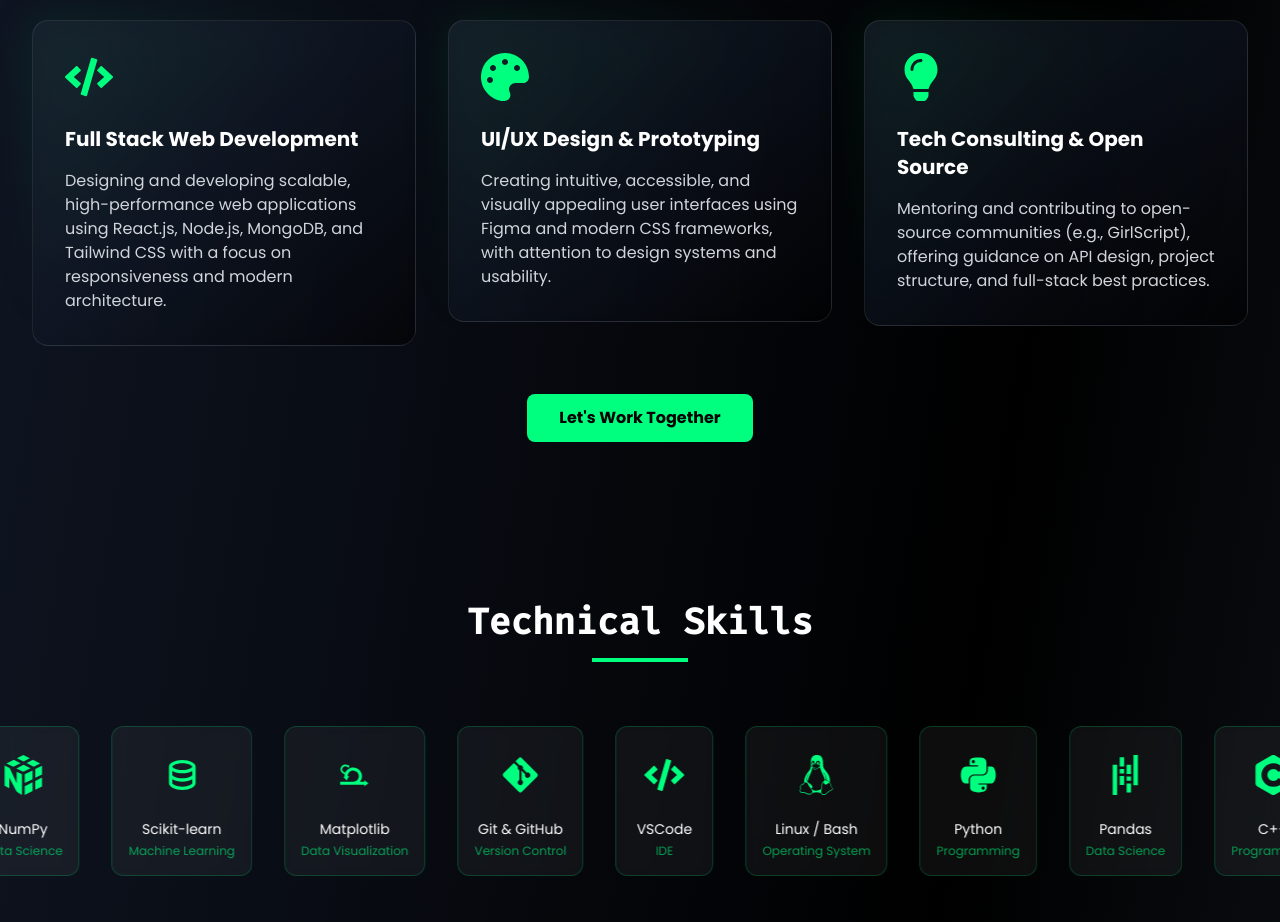
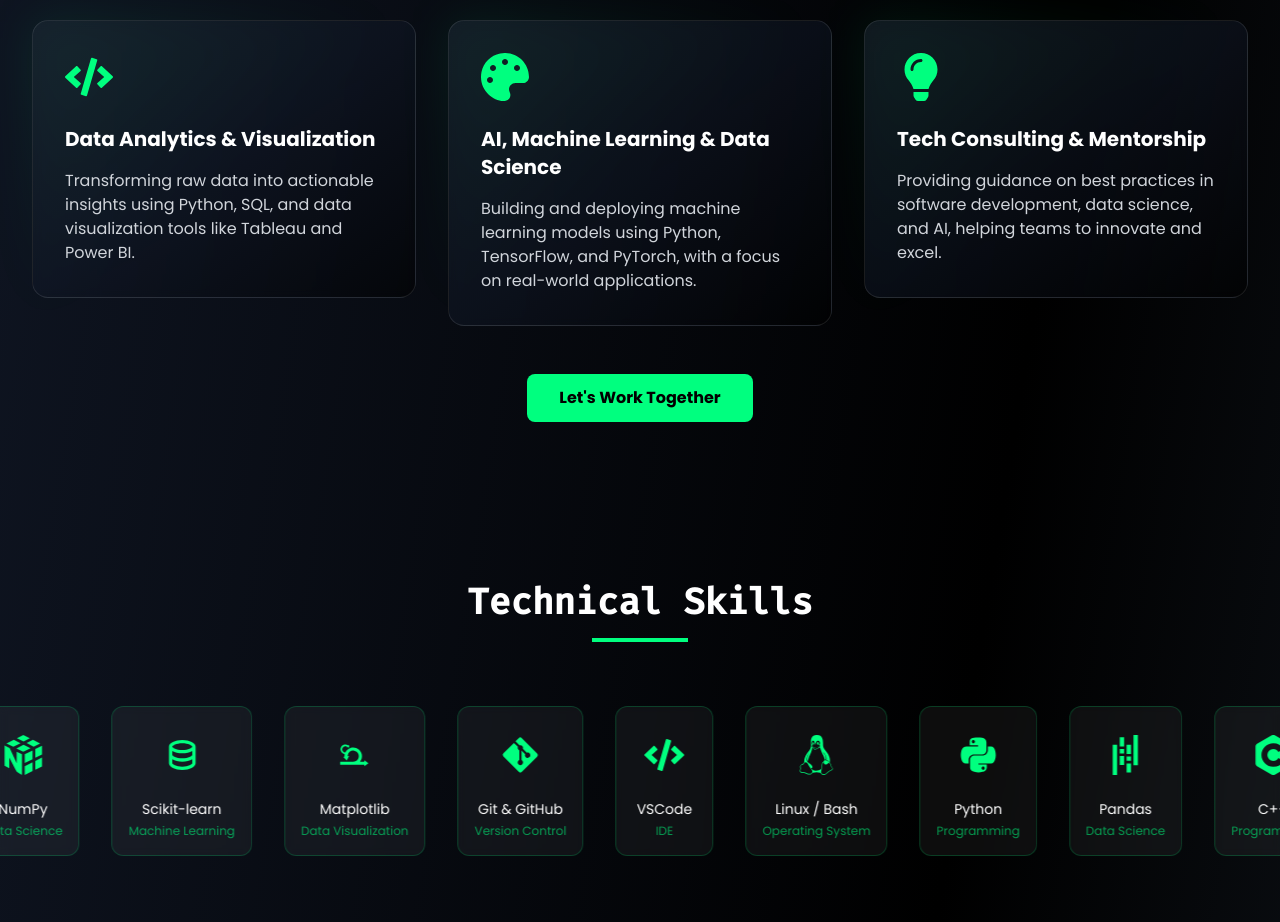
Before and after one commit to DEVang0876/Portfolio-Site, a React (Vite) app: page / in a window 1280 px wide. Shown: the part 1220-2142 px from the top of the page. Built offline with nearby package versions, Linux system fonts and the light colour scheme; no server answers.

Commit message:
Update service titles and descriptions in Services component

```diff
--- a/src/components/Services.jsx
+++ b/src/components/Services.jsx
@@ -47,21 +47,21 @@ const Services = () => {
   const services = [
     {
       icon: FaCode,
-      title: 'Full Stack Web Development',
+      title: 'Data Analytics & Visualization',
       description:
-        'Designing and developing scalable, high-performance web applications using React.js, Node.js, MongoDB, and Tailwind CSS with a focus on responsiveness and modern architecture.',
+        'Transforming raw data into actionable insights using Python, SQL, and data visualization tools like Tableau and Power BI.',
     },
     {
       icon: FaPalette,
-      title: 'UI/UX Design & Prototyping',
+      title: 'AI, Machine Learning & Data Science',
       description:
-        'Creating intuitive, accessible, and visually appealing user interfaces using Figma and modern CSS frameworks, with attention to design systems and usability.',
+        'Building and deploying machine learning models using Python, TensorFlow, and PyTorch, with a focus on real-world applications.',
     },
     {
       icon: FaLightbulb,
-      title: 'Tech Consulting & Open Source',
+      title: 'Tech Consulting & Mentorship',
       description:
-        'Mentoring and contributing to open-source communities (e.g., GirlScript), offering guidance on API design, project structure, and full-stack best practices.',
+        'Providing guidance on best practices in software development, data science, and AI, helping teams to innovate and excel.',
     },
   ];
 
```
